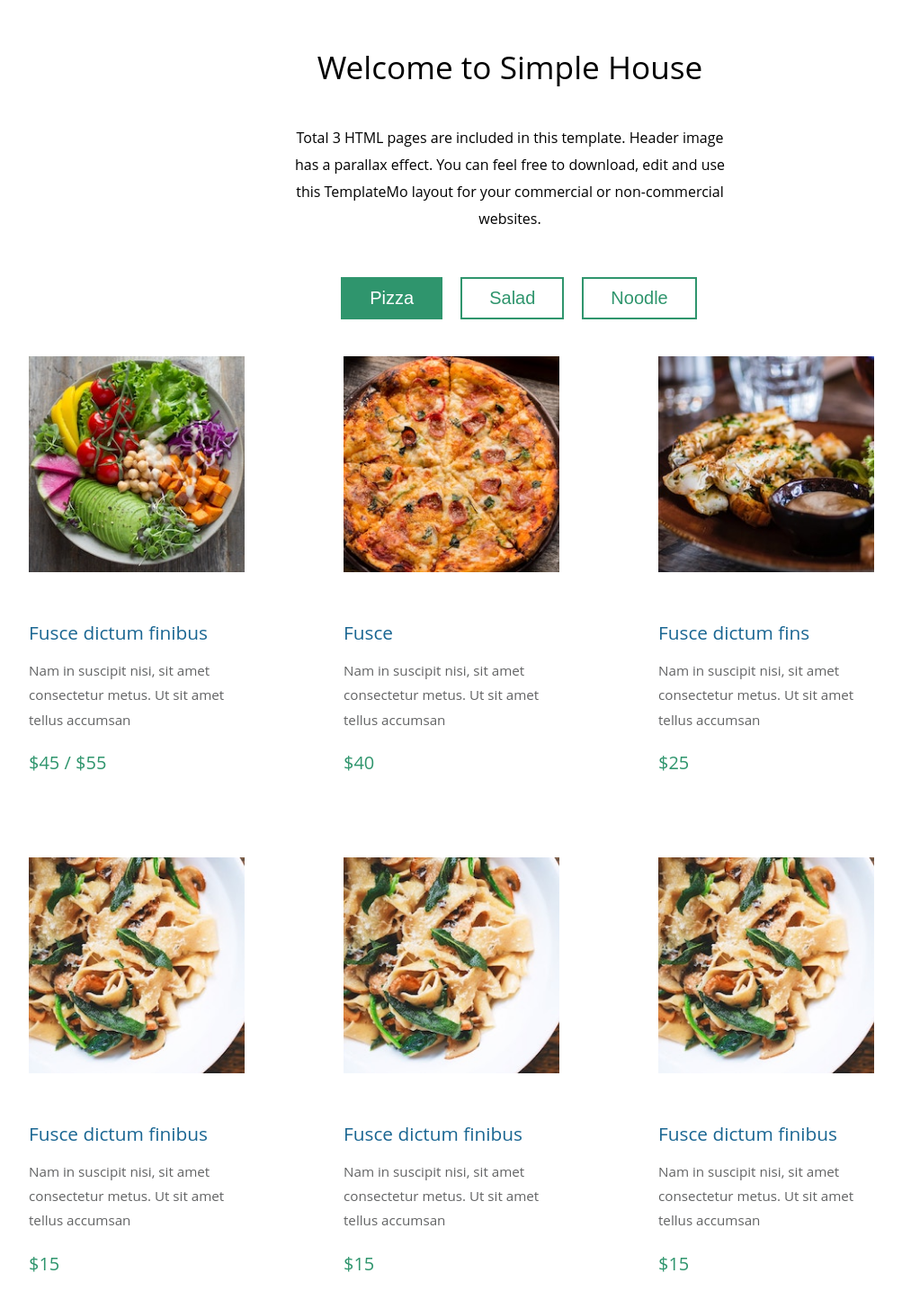
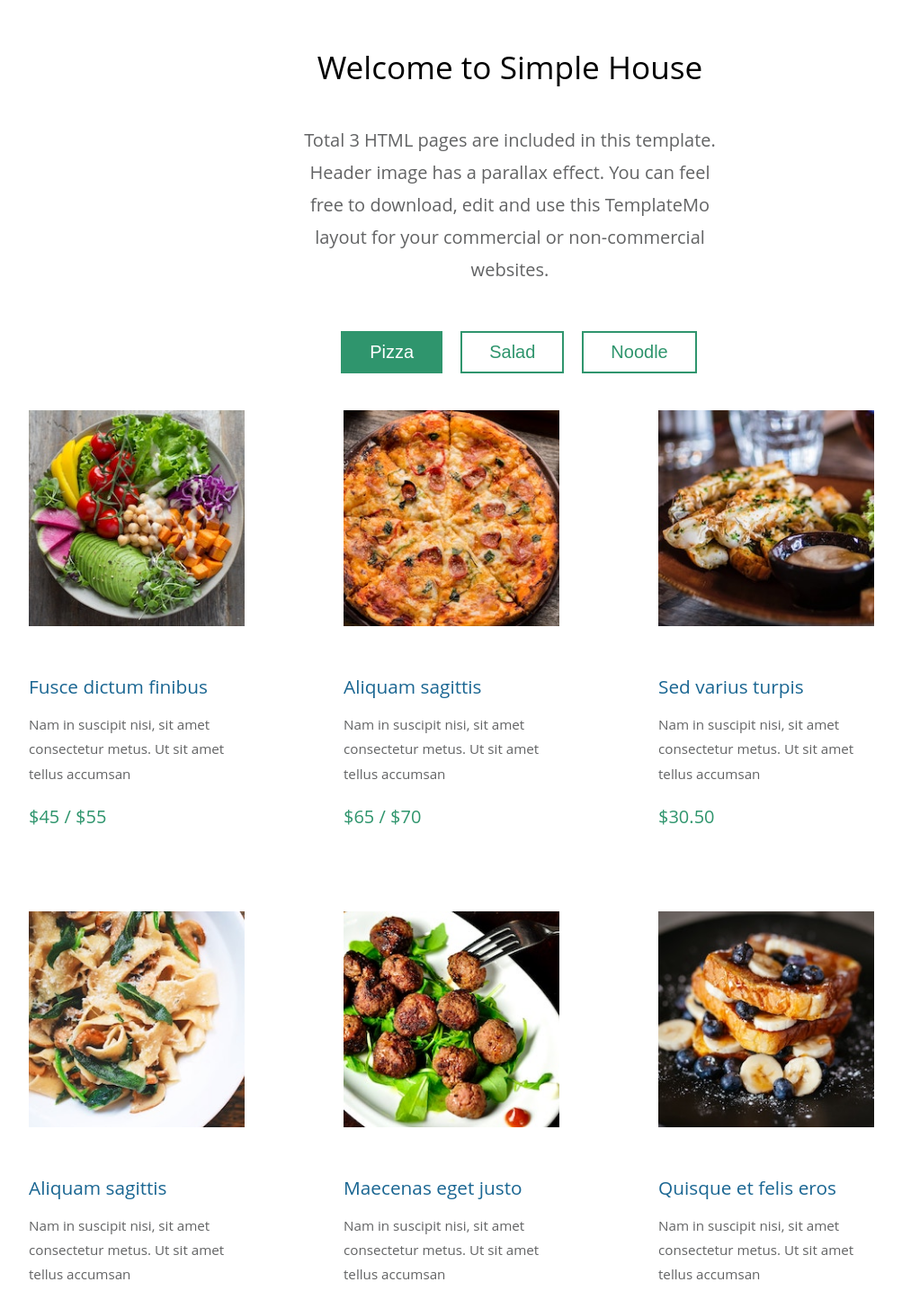
Before and after one commit to Arshak22/First-Web-Home-Page, a React (Create React App) app in the folder react-app/: page / in a window 1280 px wide. Shown: the part 520-1975 px from the top of the page at 90% size, without its empty margins (73-1076 px from the left). Built offline with nearby package versions, Linux system fonts and the light colour scheme.

Commit message:
Home Page Done

```diff
--- a/react-app/src/App.js
+++ b/react-app/src/App.js
@@ -1,14 +1,10 @@
 import React from "react";
-import MainPicture from "./Components/MainPictureSection";
-import MainSection from "./Components/MainSection";
-import Footer from "./Components/Footer";
+import Home from "./Pages/Home";
 
 function App() {
   return (
     <div className="App">
-      <MainPicture />
-      <MainSection />
-      <Footer />
+      <Home />
     </div>
   );
 }
--- a/react-app/src/Components/Footer/index.jsx
+++ b/react-app/src/Components/Footer/index.jsx
@@ -4,7 +4,9 @@ import './style.css';
 class Footer extends Component {
     render() {
         return (
-            <div className='footer'>
+            <div>
+                <p className='copyright'>Copyright © 2045 Simple House | Design: TemplateMo</p>
+                <div className='footer'></div>
             </div>
         );
     }
--- a/react-app/src/Components/Footer/style.css
+++ b/react-app/src/Components/Footer/style.css
@@ -2,5 +2,10 @@
     width: 100%;
     min-height: 100px;
     background-color: rgb(104, 104, 104);
+    margin-top: 25px;
+}
+
+.copyright {
+    text-align: center;
     margin-top: 100px;
 }
--- a/react-app/src/Components/Header/style.css
+++ b/react-app/src/Components/Header/style.css
@@ -67,3 +67,8 @@
     text-decoration: underline;
     text-underline-offset: 20px;
 }
+
+.activeNav {
+    text-decoration: underline;
+    text-underline-offset: 20px;
+}
--- /dev/null
+++ b/react-app/src/Components/Intro/index.jsx
@@ -0,0 +1,16 @@
+import React, { Component } from 'react';
+import './style.css';
+
+class Intro extends Component {
+    render() {
+        const{title, text} = this.props;
+        return (
+            <div className='intro'>
+                <h1 className='title'>{title}</h1>
+                <p className='introDescription'>{text}</p>
+            </div>
+        );
+    }
+}
+
+export default Intro
--- a/react-app/src/Components/Welcome/style.css
+++ b/react-app/src/Components/Intro/style.css
@@ -1,10 +1,12 @@
-.welcome {
+.intro {
     text-align: center;
     margin-top: 70px;
 }
 
-.welcomeDescription {
+.introDescription {
+    font-size: 20px;
     padding: 0px 400px;
     margin-top: 70px;
-    line-height: 30px;
+    color: #626364;
+    line-height: 1.8;
 }
--- a/react-app/src/Components/MainSection/index.jsx
+++ b/react-app/src/Components/MainSection/index.jsx
@@ -1,6 +1,6 @@
 import React, { Component } from 'react';
 import './style.css';
-import Welcome from "../Welcome";
+import Welcome from "../Intro";
 import Section from "../Section";
 import GalleryArticle from '../GalleryArticle';
 import Pizza1 from '../../assets/images/pizza-1.jpg';
@@ -18,6 +18,7 @@ class MainSection extends Component {
         super(props);
         this.state = {
             list: [
+                // Pizzas
                 {
                     img: Pizza1,
                     title: "Fusce dictum finibus",
@@ -27,93 +28,137 @@ class MainSection extends Component {
                 },
                 {
                     img: Pizza2,
-                    title: "Fusce",
+                    title: "Aliquam sagittis",
                     decription: "Nam in suscipit nisi, sit amet consectetur metus. Ut sit amet tellus accumsan",
-                    price: "$40",
+                    price: "$65 / $70",
                     type: "pizza"
                 },
                 {
                     img: Pizza3,
-                    title: "Fusce dictum fins",
+                    title: "Sed varius turpis",
                     decription: "Nam in suscipit nisi, sit amet consectetur metus. Ut sit amet tellus accumsan",
-                    price: "$25",
+                    price: "$30.50",
                     type: "pizza"
                 },
                 {
                     img: Pizza4,
-                    title: "Fusce dictum finibus",
+                    title: "Aliquam sagittis",
+                    decription: "Nam in suscipit nisi, sit amet consectetur metus. Ut sit amet tellus accumsan",
+                    price: "$25.50",
+                    type: "pizza"
+                },
+                {
+                    img: Pizza5,
+                    title: "Maecenas eget justo",
+                    decription: "Nam in suscipit nisi, sit amet consectetur metus. Ut sit amet tellus accumsan",
+                    price: "$80.25",
+                    type: "pizza"
+                },
+                {
+                    img: Pizza6,
+                    title: "Quisque et felis eros",
+                    decription: "Nam in suscipit nisi, sit amet consectetur metus. Ut sit amet tellus accumsan",
+                    price: "$20 / $40 / $60",
+                    type: "pizza"
+                },
+                {
+                    img: Pizza7,
+                    title: "Sed ultricies dui",
+                    decription: "Nam in suscipit nisi, sit amet consectetur metus. Ut sit amet tellus accumsan",
+                    price: "$94",
+                    type: "pizza"
+                },
+                {
+                    img: Pizza8,
+                    title: "Donec porta consequat",
                     decription: "Nam in suscipit nisi, sit amet consectetur metus. Ut sit amet tellus accumsan",
                     price: "$15",
                     type: "pizza"
                 },
+                // Salads
                 {
                     img: Pizza4,
-                    title: "Fusce dictum finibus",
-                    decription: "Nam in suscipit nisi, sit amet consectetur metus. Ut sit amet tellus accumsan",
-                    price: "$15",
-                    type: "pizza"
+                    title: "Salad Menu One",
+                    decription: "Proin eu velit egestas, viverra sapien eget, consequat nunc. Vestibulum tristique",
+                    price: "$25",
+                    type: "salad"
                 },
                 {
-                    img: Pizza4,
-                    title: "Fusce dictum finibus",
-                    decription: "Nam in suscipit nisi, sit amet consectetur metus. Ut sit amet tellus accumsan",
-                    price: "$15",
-                    type: "pizza"
+                    img: Pizza3,
+                    title: "Second Title Salad",
+                    decription: "Proin eu velit egestas, viverra sapien eget, consequat nunc. Vestibulum tristique",
+                    price: "$30",
+                    type: "salad"
                 },
                 {
                     img: Pizza5,
-                    title: "Fusce dictum",
-                    decription: "Nam in suscipit nisi, sit amet consectetur metus. Ut sit amet tellus accumsan",
-                    price: "$45 / $55",
+                    title: "Third Salad Item",
+                    decription: "Proin eu velit egestas, viverra sapien eget, consequat nunc. Vestibulum tristique",
+                    price: "$45",
                     type: "salad"
                 },
                 {
-                    img: Pizza6,
-                    title: "Fusce dictum",
-                    decription: "Nam in suscipit nisi, sit amet consectetur metus. Ut sit amet tellus accumsan",
-                    price: "$45 / $55",
+                    img: Pizza1,
+                    title: "Superior Salad",
+                    decription: "Proin eu velit egestas, viverra sapien eget, consequat nunc. Vestibulum tristique",
+                    price: "$50",
+                    type: "salad"
+                },
+                {
+                    img: Pizza8,
+                    title: "Sed ultricies dui",
+                    decription: "Proin eu velit egestas, viverra sapien eget, consequat nunc. Vestibulum tristique",
+                    price: "$55 / $60",
                     type: "salad"
                 },
                 {
                     img: Pizza7,
-                    title: "Fusce dictum",
-                    decription: "Nam in suscipit nisi, sit amet consectetur metus. Ut sit amet tellus accumsan",
-                    price: "$45 / $55",
+                    title: "Maecenas eget justo",
+                    decription: "Proin eu velit egestas, viverra sapien eget, consequat nunc. Vestibulum tristique",
+                    price: "$75",
                     type: "salad"
                 },
+                // Noodles
                 {
                     img: Pizza8,
-                    title: "Fusce dictum",
-                    decription: "Nam in suscipit nisi, sit amet consectetur metus. Ut sit amet tellus accumsan",
-                    price: "$45 / $55",
-                    type: "salad"
+                    title: "Noodle One",
+                    decription: "Orci varius natoque penatibus et magnis dis parturient montes, nascetur ridiculus mus.",
+                    price: "$12.50",
+                    type: "noodle"
+                },
+                {
+                    img: Pizza7,
+                    title: "Noodle Secons",
+                    decription: "Orci varius natoque penatibus et magnis dis parturient montes, nascetur ridiculus mus.",
+                    price: "$15.50",
+                    type: "noodle"
+                },
+                {
+                    img: Pizza6,
+                    title: "Third Soft Noodle",
+                    decription: "Orci varius natoque penatibus et magnis dis parturient montes, nascetur ridiculus mus.",
+                    price: "$20.50",
+                    type: "noodle"
+                },
+                {
+                    img: Pizza5,
+                    title: "Aliquam sagittis",
+                    decription: "Orci varius natoque penatibus et magnis dis parturient montes, nascetur ridiculus mus.",
+                    price: "$30.25",
+                    type: "noodle"
                 },
                 {
                     img: Pizza4,
-                    title: "Fusce dictum",
-                    decription: "Nam in suscipit nisi, sit amet consectetur metus. Ut sit amet tellus accumsan",
-                    price: "$45 / $55",
-                    type: "noodle"
-                },
-                {
-                    img: Pizza2,
-                    title: "Fusce dictum",
-                    decription: "Nam in suscipit nisi, sit amet consectetur metus. Ut sit amet tellus accumsan",
-                    price: "$45 / $55",
-                    type: "noodle"
-                },
-                {
-                    img: Pizza1,
-                    title: "Fusce dictum",
-                    decription: "Nam in suscipit nisi, sit amet consectetur metus. Ut sit amet tellus accumsan",
-                    price: "$45 / $55",
+                    title: "Maecenas eget justo",
+                    decription: "Orci varius natoque penatibus et magnis dis parturient montes, nascetur ridiculus mus.",
+                    price: "$35.50",
                     type: "noodle"
                 },
                 {
                     img: Pizza3,
-                    title: "Fusce dictum",
-                    decription: "Nam in suscipit nisi, sit amet consectetur metus. Ut sit amet tellus accumsan",
-                    price: "$45 / $55",
+                    title: "Quisque et felis eros",
+                    decription: "Orci varius natoque penatibus et magnis dis parturient montes, nascetur ridiculus mus.",
+                    price: "$40.50",
                     type: "noodle"
                 }
             ],
@@ -134,7 +179,7 @@ class MainSection extends Component {
     render() {
         return (
             <div className='main'>
-                <Welcome />
+                <Welcome title="Welcome to Simple House" text="Total 3 HTML pages are included in this template. Header image has a parallax effect. You can feel free to download, edit and use this TemplateMo layout for your commercial or non-commercial websites."/>
                 <div className='buttons'>
                     <button className={`btn1 ${this.state.active === "pizza" ? "active": null}`} onClick={()=>this.filterOptions("pizza")}>Pizza</button>
                     <button className={`btn1 ${this.state.active === "salad" ? "active": null}`} onClick={()=>this.filterOptions("salad")}>Salad</button>
--- a/react-app/src/Components/Welcome/index.jsx
+++ /dev/null
@@ -1,15 +0,0 @@
-import React, { Component } from 'react';
-import './style.css';
-
-class Welcome extends Component {
-    render() {
-        return (
-            <div className='welcome'>
-                <h1 className='title'>Welcome to Simple House</h1>
-                <p className='welcomeDescription'>Total 3 HTML pages are included in this template. Header image has a parallax effect. You can feel free to download, edit and use this TemplateMo layout for your commercial or non-commercial websites.</p>
-            </div>
-        );
-    }
-}
-
-export default Welcome
--- /dev/null
+++ b/react-app/src/Pages/Home/index.jsx
@@ -0,0 +1,18 @@
+import React, { Component } from 'react';
+import MainPicture from '../../Components/MainPictureSection';
+import MainSection from '../../Components/MainSection';
+import Footer from '../../Components/Footer';
+
+class Home extends Component {
+    render() {
+        return (
+            <div>
+                <MainPicture />
+                <MainSection />
+                <Footer />
+            </div>
+        );
+    }
+}
+
+export default Home
```
Also changed, not shown: react-app/src/Components/Header/index.jsx (+18 -3 lines).
